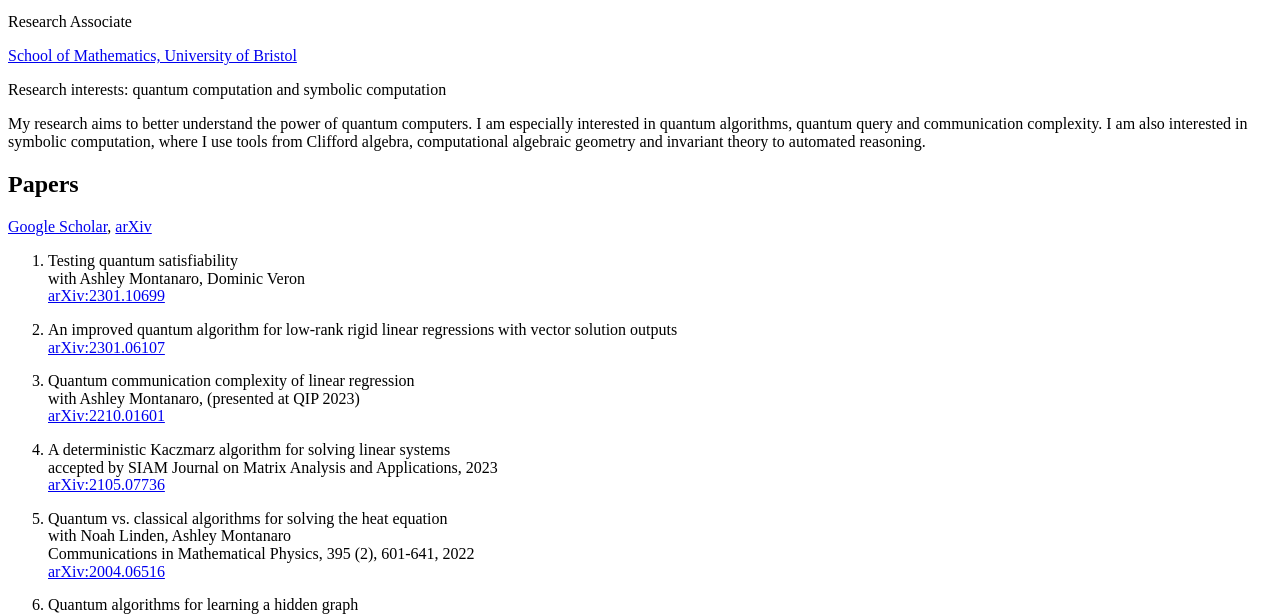
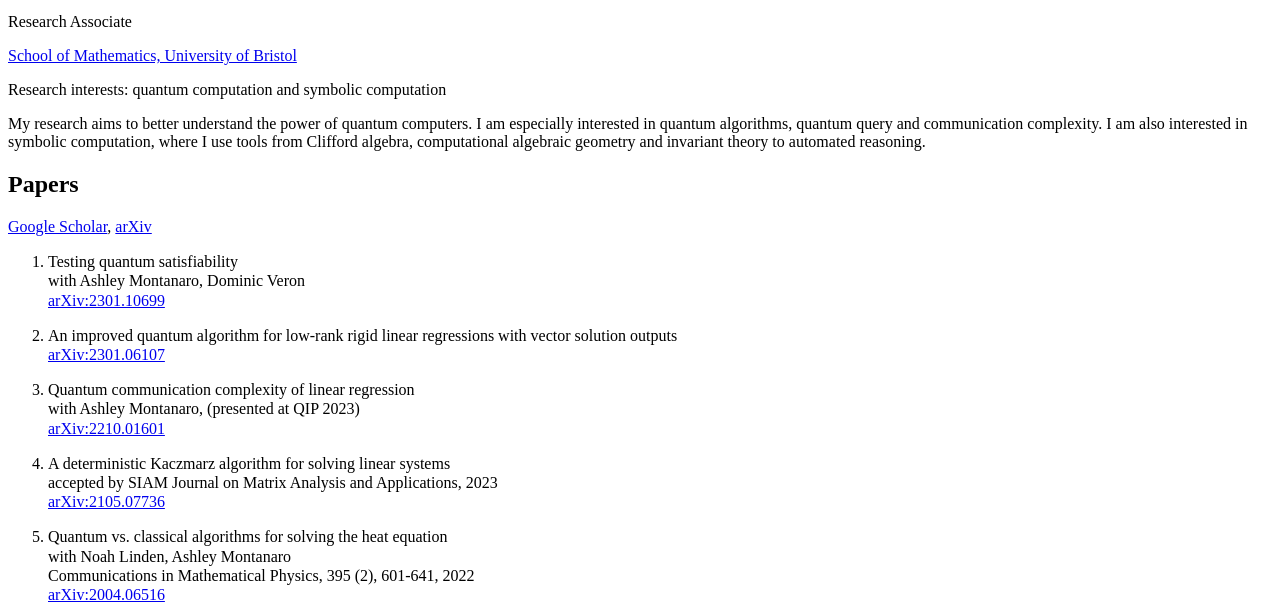
Before and after one commit to Changpeng-Shao/Changpeng-Shao.github.io, a plain HTML site: page index.html in a window 1280 px wide. Shown: the part 96-711 px from the top of the page. Drawn offline with Linux system fonts and the light colour scheme.

Commit message:
Update index.html

```diff
--- a/index.html
+++ b/index.html
@@ -1,5 +1,5 @@
 <style>
-          p.small {line-height: 110%;}
+          p.small {line-height: 120%;}
 </style>
 
           <h1 class="mb-0">Changpeng Shao (邵长鹏) </h1>
```
